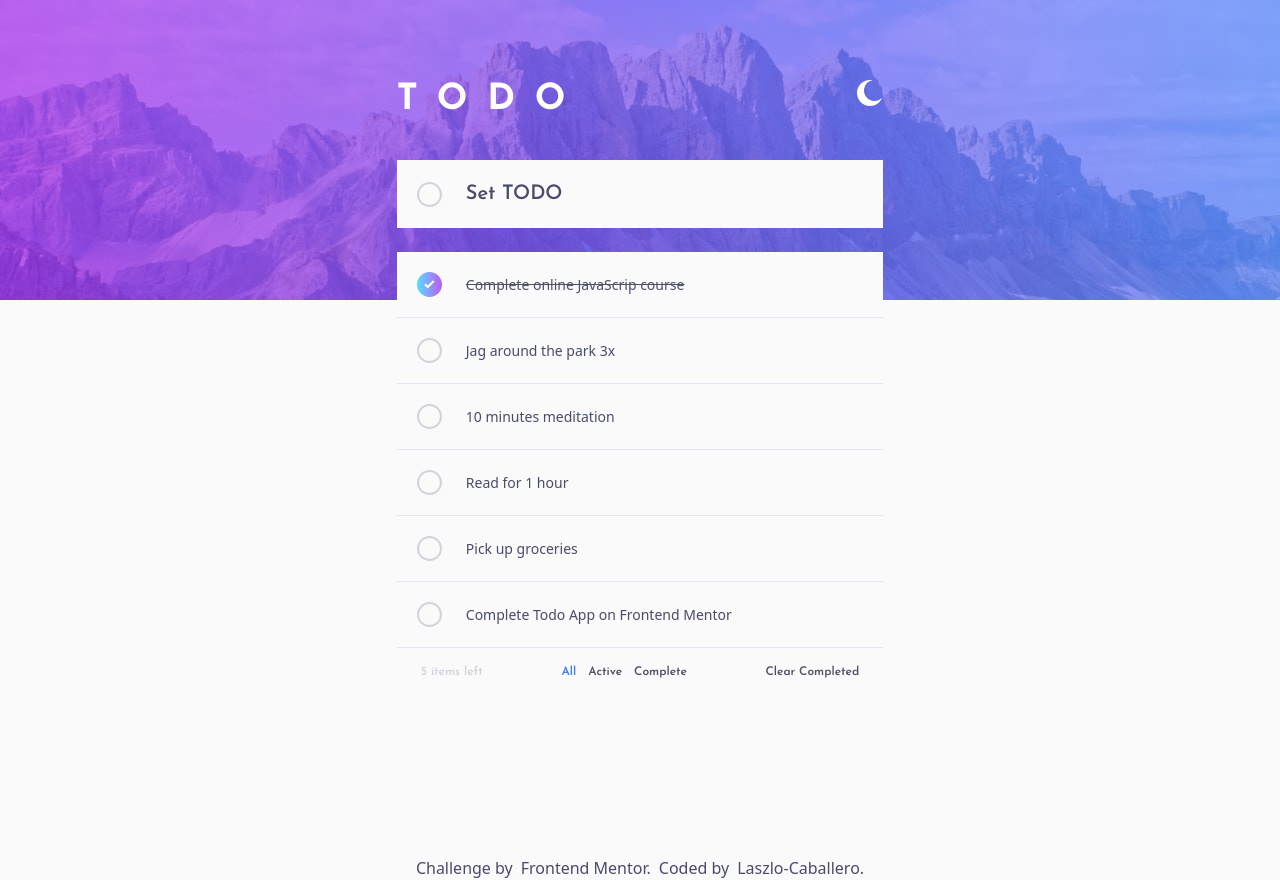
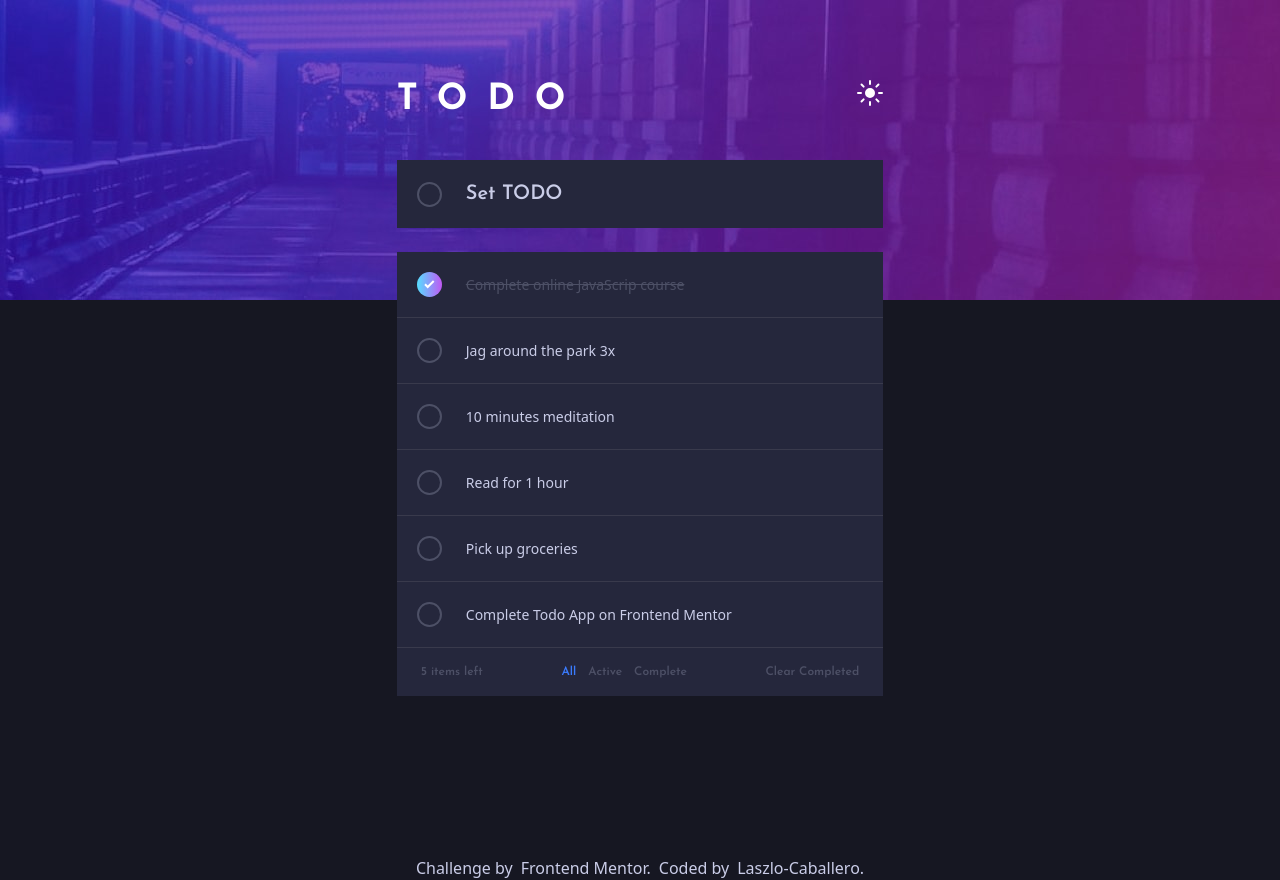
Before and after one commit to Laszlo-Caballero/todo-app-FroentMentor, a React (Vite) app: page / in a window 1280 px wide. Built offline with nearby package versions, Linux system fonts and the light colour scheme.

Commit message:
dark mode important :D

```diff
--- a/package.json
+++ b/package.json
@@ -2,7 +2,7 @@
   "name": "todo-app",
   "private": true,
   "version": "1.0.1",
-  "homepage": "http://Laszlo-Caballero.github.io/todo-app-FroentMentor",
+  "homepage": "https://laszlo-caballero.github.io/todo-app-FroentMentor/",
   "type": "module",
   "scripts": {
     "predeploy": "npm run build",
--- a/src/components/Header.jsx
+++ b/src/components/Header.jsx
@@ -3,7 +3,7 @@ import MoonIcon from "../assets/images/icon-moon.svg?react";
 import SunIcon from "../assets/images/icon-sun.svg?react";
 
 function Header() {
-  const [isDarkMode, setDarkMode] = useState(false);
+  const [isDarkMode, setDarkMode] = useState(true);
   useEffect(() => {
     if (isDarkMode) {
       document.documentElement.classList.add("dark");
--- a/vite.config.js
+++ b/vite.config.js
@@ -5,5 +5,5 @@ import svgr from "vite-plugin-svgr";
 // https://vitejs.dev/config/
 export default defineConfig({
   plugins: [svgr(), react()],
-  base: "/FrontEndMento-Todo-App/",
+  base: "/todo-app-FroentMentor/",
 });
```
